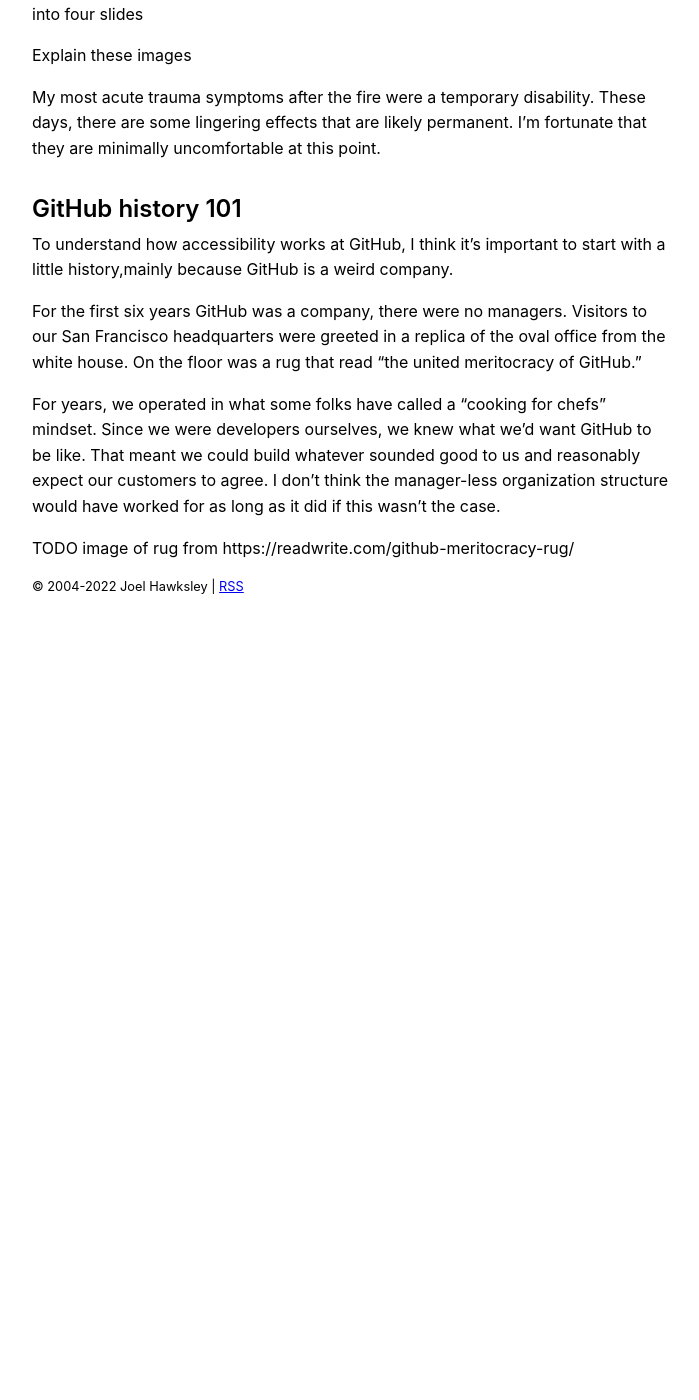
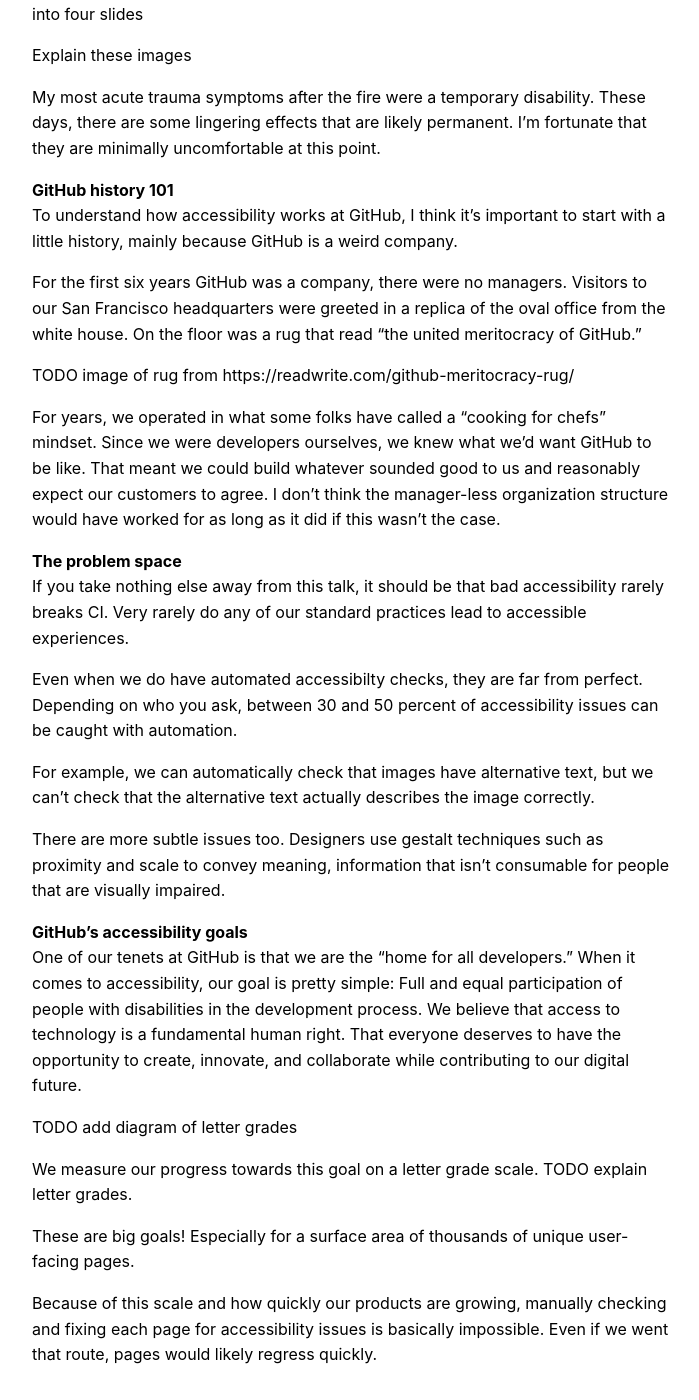
Before and after one commit to joelhawksley/identity, a Jekyll site: the page built from _posts/2023-04-28-accessible-by-default.md, in a window 1280 px wide and 1400 px high, scrolled down 2360 px. Shown: the whole window, without its empty margins (288-987 px from the left). Built offline with Jekyll 4.4.1, drawn with Linux system fonts in a browser that asks for light colours; before the commit the page ends 2990 px from its top, so only the background shows below that; some of the changed text lies outside the part shown.

Commit message:
more progress

```diff
--- a/_posts/2023-04-28-accessible-by-default.md
+++ b/_posts/2023-04-28-accessible-by-default.md
@@ -49,7 +49,7 @@
 
 ## Table of contents
 
-I'm going to share how we're taking this approach to improve the experience of using GitHub for people with disabilities. I'll start by describing the accessibility problem space, share some interesting tooling work, and lastly cover our long-term strategy.
+I'm going to share how we're taking this approach to improve the experience of using GitHub for people with disabilities. I'll start by describing How I think about accessibility, share some interesting tooling work, and lastly cover our long-term strategy.
 
 ## Who am I?
 
@@ -83,12 +83,64 @@
 
 My most acute trauma symptoms after the fire were a temporary disability. These days, there are some lingering effects that are likely permanent. I'm fortunate that they are minimally uncomfortable at this point.
 
-## GitHub history 101
+### GitHub history 101
 
-To understand how accessibility works at GitHub, I think it's important to start with a little history,mainly because GitHub is a weird company.
+To understand how accessibility works at GitHub, I think it's important to start with a little history, mainly because GitHub is a weird company.
 
 For the first six years GitHub was a company, there were no managers. Visitors to our San Francisco headquarters were greeted in a replica of the oval office from the white house. On the floor was a rug that read "the united meritocracy of GitHub."
 
+TODO image of rug from https://readwrite.com/github-meritocracy-rug/
+
 For years, we operated in what some folks have called a "cooking for chefs" mindset. Since we were developers ourselves, we knew what we'd want GitHub to be like. That meant we could build whatever sounded good to us and reasonably expect our customers to agree. I don't think the manager-less organization structure would have worked for as long as it did if this wasn't the case.
 
-TODO image of rug from https://readwrite.com/github-meritocracy-rug/
+### The problem space
+
+If you take nothing else away from this talk, it should be that bad accessibility rarely breaks CI. Very rarely do any of our standard practices lead to accessible experiences.
+
+Even when we do have automated accessibilty checks, they are far from perfect. Depending on who you ask, between 30 and 50 percent of accessibility issues can be caught with automation.
+
+For example, we can automatically check that images have alternative text, but we can't check that the alternative text actually describes the image correctly.
+
+There are more subtle issues too. Designers use gestalt techniques such as proximity and scale to convey meaning, information that isn't consumable for people that are visually impaired.
+
+### GitHub's accessibility goals
+
+One of our tenets at GitHub is that we are the "home for all developers." When it comes to accessibility, our goal is pretty simple: Full and equal participation of people with disabilities in the development process. We believe that access to technology is a fundamental human right. That everyone deserves to have the opportunity to create, innovate, and collaborate while contributing to our digital future.
+
+TODO add diagram of letter grades
+
+We measure our progress towards this goal on a letter grade scale. TODO explain letter grades.
+
+These are big goals! Especially for a surface area of thousands of unique user-facing pages.
+
+Because of this scale and how quickly our products are growing, manually checking and fixing each page for accessibility issues is basically impossible. Even if we went that route, pages would likely regress quickly.
+
+## Tooling
+
+To achieve our goals, we need good tools.
+
+### Axe
+
+Our primary tool is Axe, an automated accessibility scanner. We use Axe across our development lifecycle.
+
+TODO add axe explainer
+
+We turn on axe by default in our local development environment, highlighting issues in red on the page and logging them in the console.
+
+We also run it in production for GitHub staff members who opt-in with a user setting.
+
+We use it in our end-to-end browser test suite that runs against every production deploy.
+
+And perhaps most importantly, we use it extensively to test our UI components in isolation.
+
+### Previews
+
+TODO add lookbook screenshot
+
+When we build our UI components, we write previews for them. A preview is an example of the component being rendered in isolation. So for a button component, we might have a preview for each color scheme option.
+
+We also use these previews in our tests! In ViewComponent TODO add example code etc
+
+What's been fascinating about this workflow has been how much it has blurred the lines between our development and test environments.
+
+I first came up with the idea for working this way when I realized that our test setup
```
Also changed, not shown: other parts of _posts/2023-04-28-accessible-by-default.md (+1 -1 lines).
